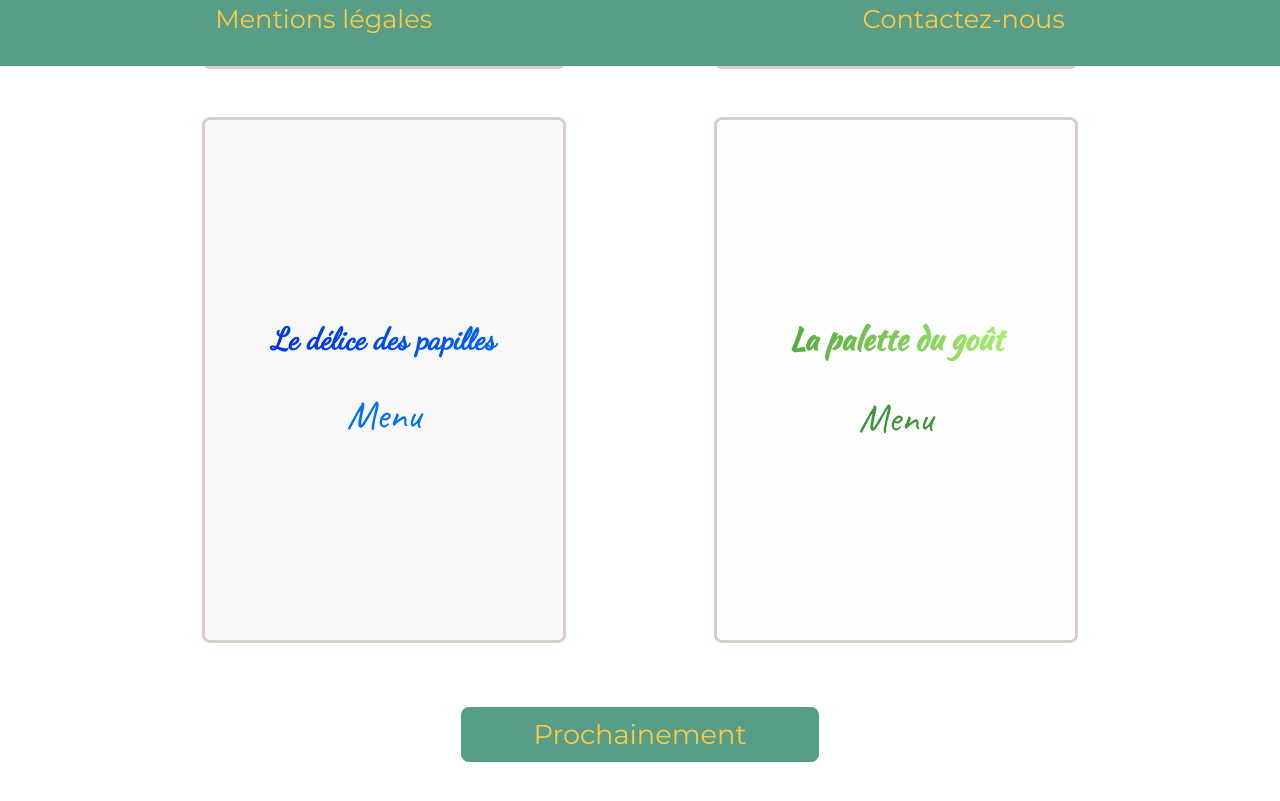
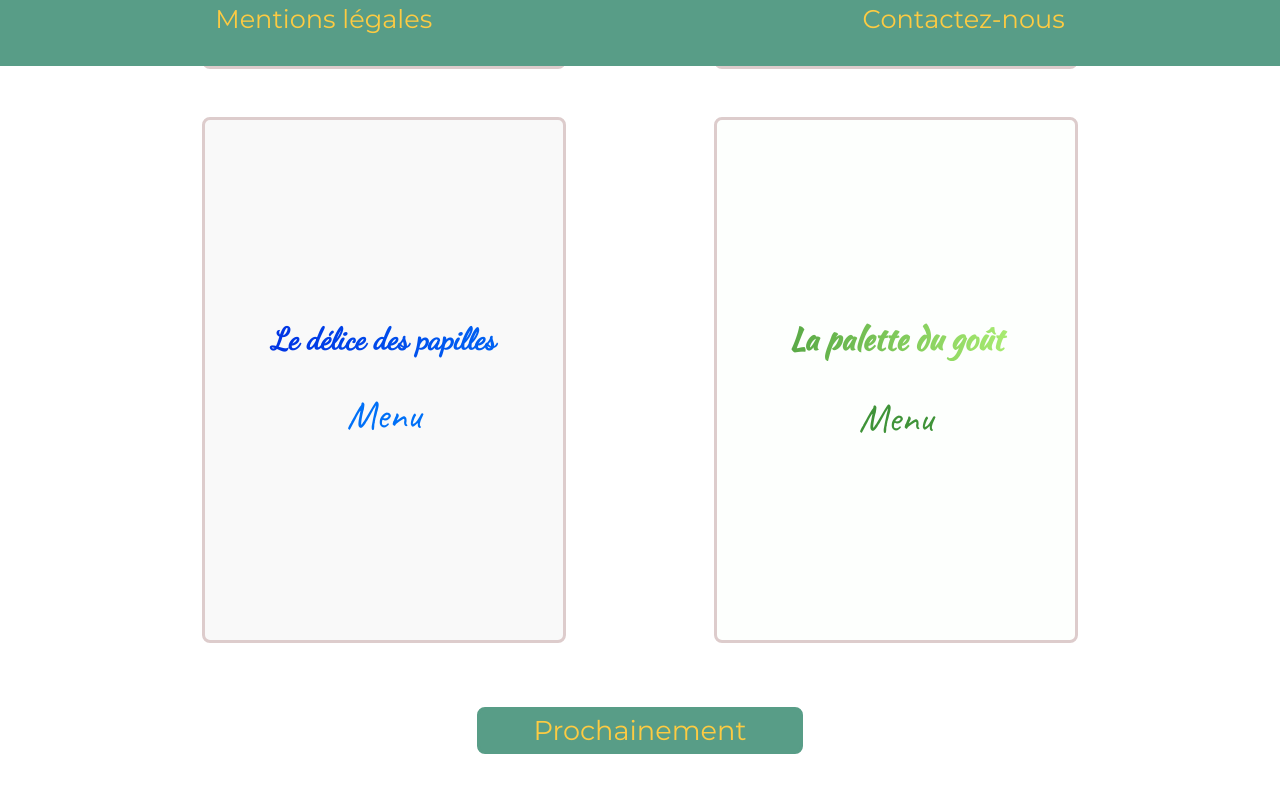
Before and after one commit to antoinegallienne/ohmyfood, a website: page index.html in a window 1280 px wide. Shown: the part 732-1533 px from the top of the page. Drawn offline with nearby package versions, Linux system fonts and the light colour scheme; files that its build step writes are made by us from their sources.

Commit message:
Update _buttons.scss

```diff
--- a/sass/components/_buttons.scss
+++ b/sass/components/_buttons.scss
@@ -12,7 +12,7 @@
   cursor: pointer;
   border-radius: 0.5rem;
   border: solid $col--site;
-  padding: 0.5rem 1rem;
+  padding: 0.5vh 0;
   margin: 5vh auto;
 
   &::after {
```
